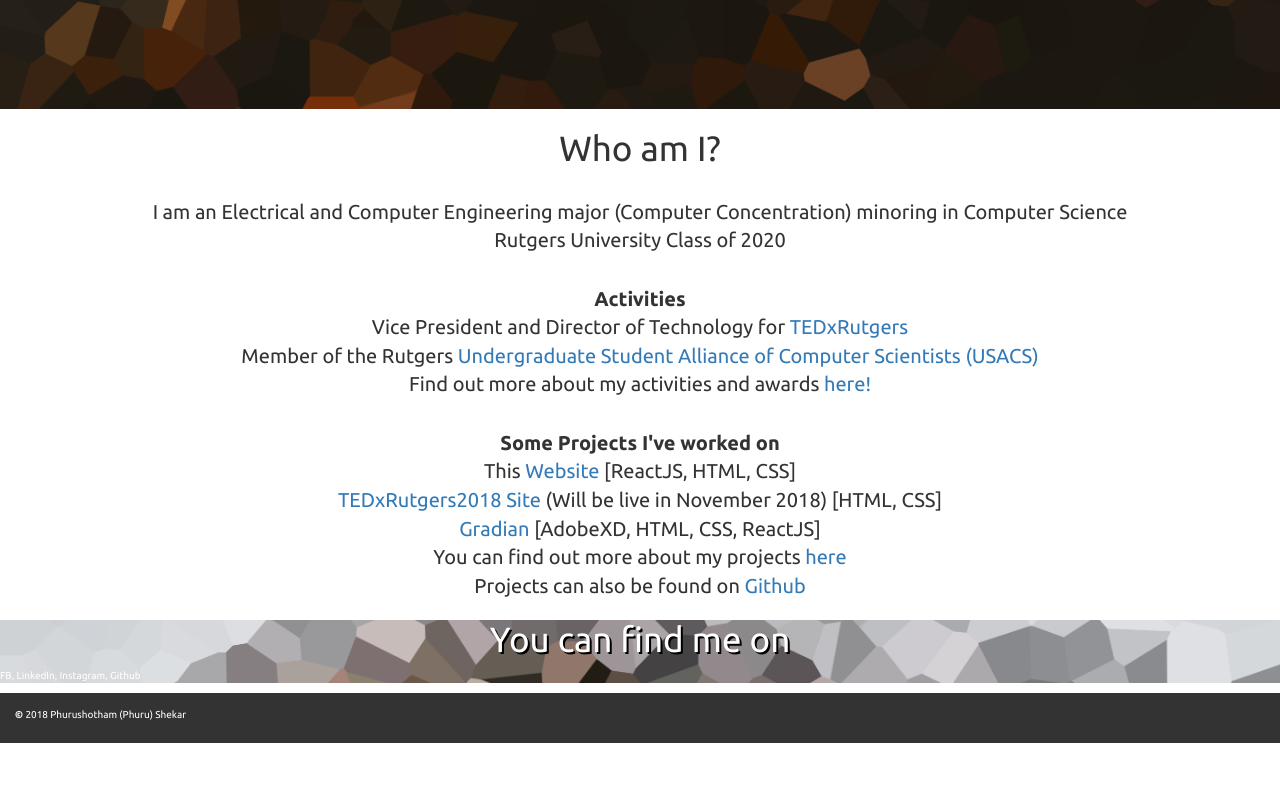
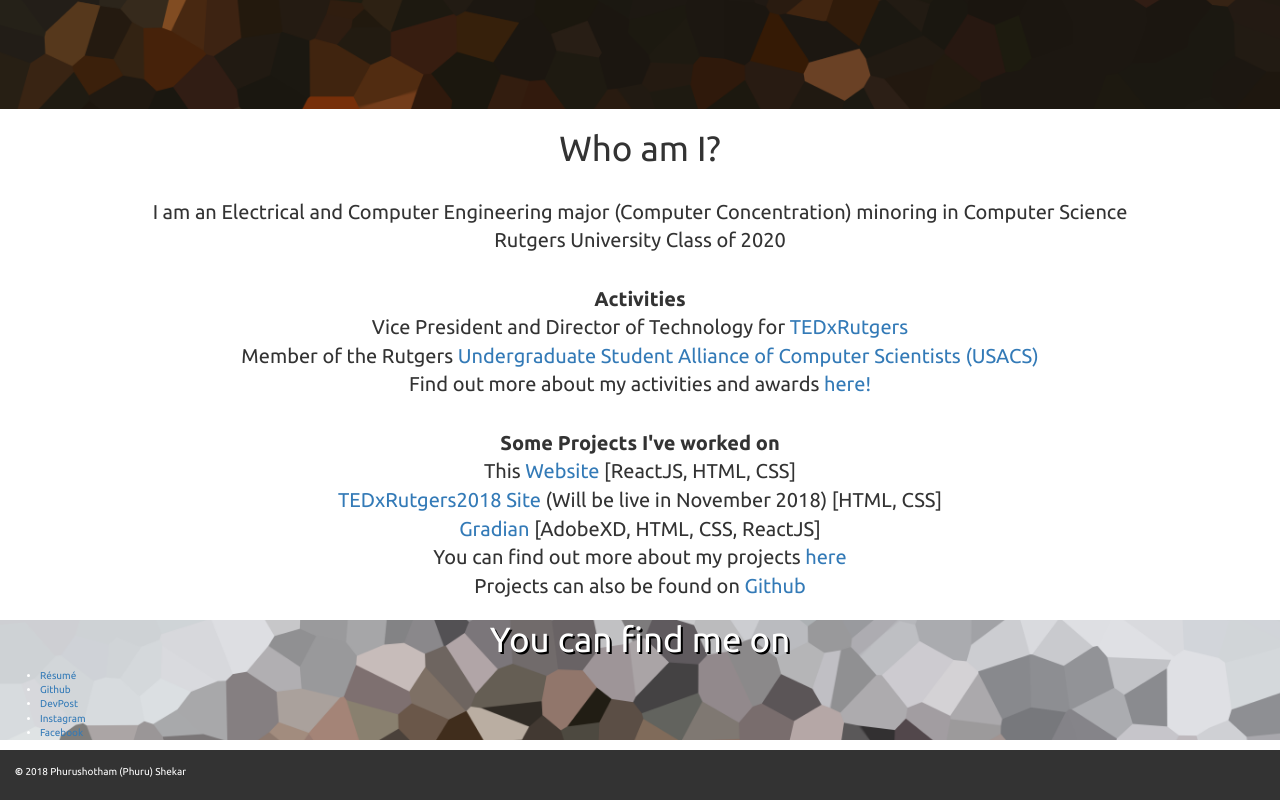
Before and after one commit to PhuruShekar/PhuruShekar.github.io, a React (Create React App) app: page /#/ in a window 1280 px wide. Shown: the part 701-1501 px from the top of the page. Before the commit the page ends 1444 px from the top, so only its background shows below. Built offline with nearby package versions, Linux system fonts and the light colour scheme.

Commit message:
made social section, trying to add resume

```diff
--- a/src/components/pages/homePage.js
+++ b/src/components/pages/homePage.js
@@ -7,6 +7,7 @@
     Link as Linky
   }   from 'react-router-dom' ;
 
+  import resume from '../../Assets/doc/Phuru Shekar resume.pdf';
   import { HashLink as Link } from 'react-router-hash-link';
 
 class HomePage extends Component {
@@ -73,9 +74,14 @@
                     <h1 className="intro">
                     You can find me on
                     </h1>
-                <p>
-                    FB, LinkedIn, Instagram, Github
-                </p>
+
+                    <ul>
+                        <li> <a href="/../../Assets/doc/Phuru Shekar resume.pdf"> Résumé </a> </li>
+                        <li> <a href="https://github.com/phurushekar"> Github </a> </li>
+                        <li> <a href="https://devpost.com/1minPeru"> DevPost </a> </li>
+                        <li> <a href="hhttps://www.instagram.com/iminperu/"> Instagram </a> </li>
+                        <li> <a href="https://www.facebook.com/IminPeru"> Facebook </a> </li>
+                    </ul>
 
             </div>
         </div>
```
